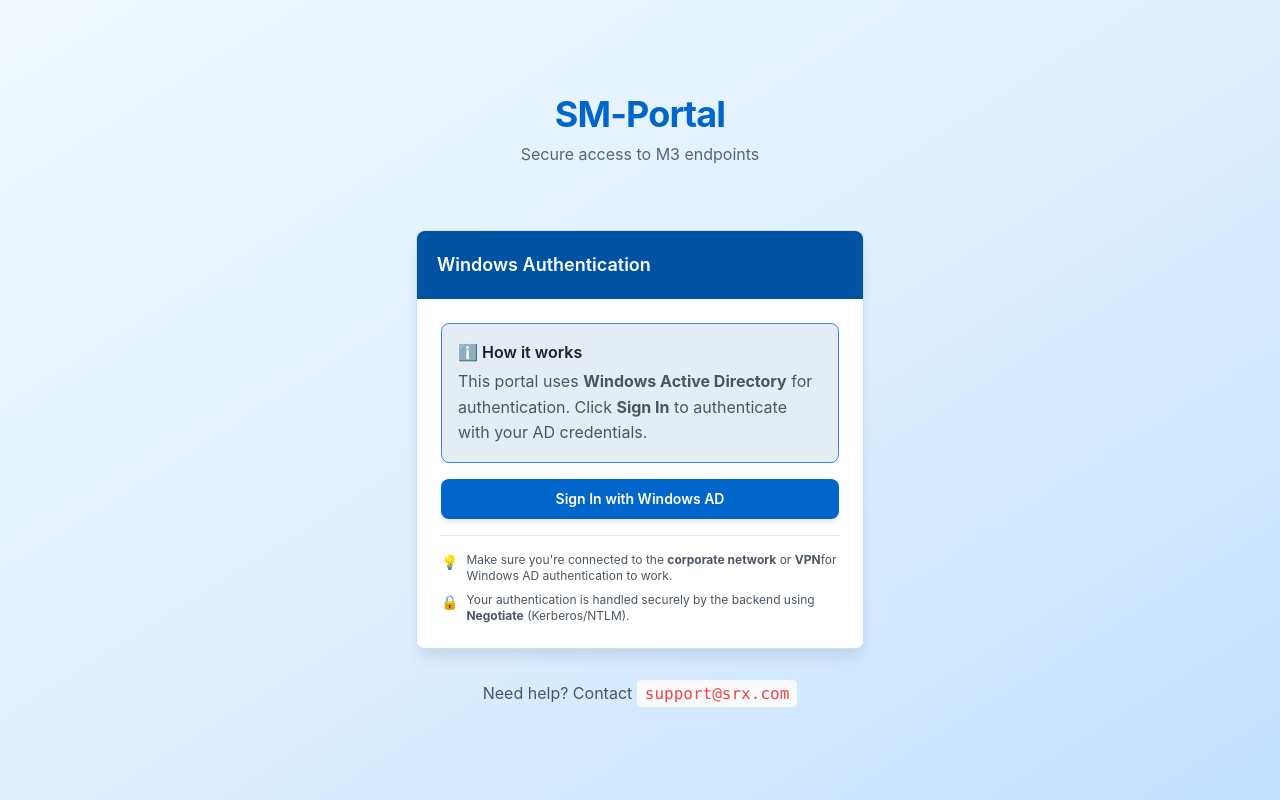
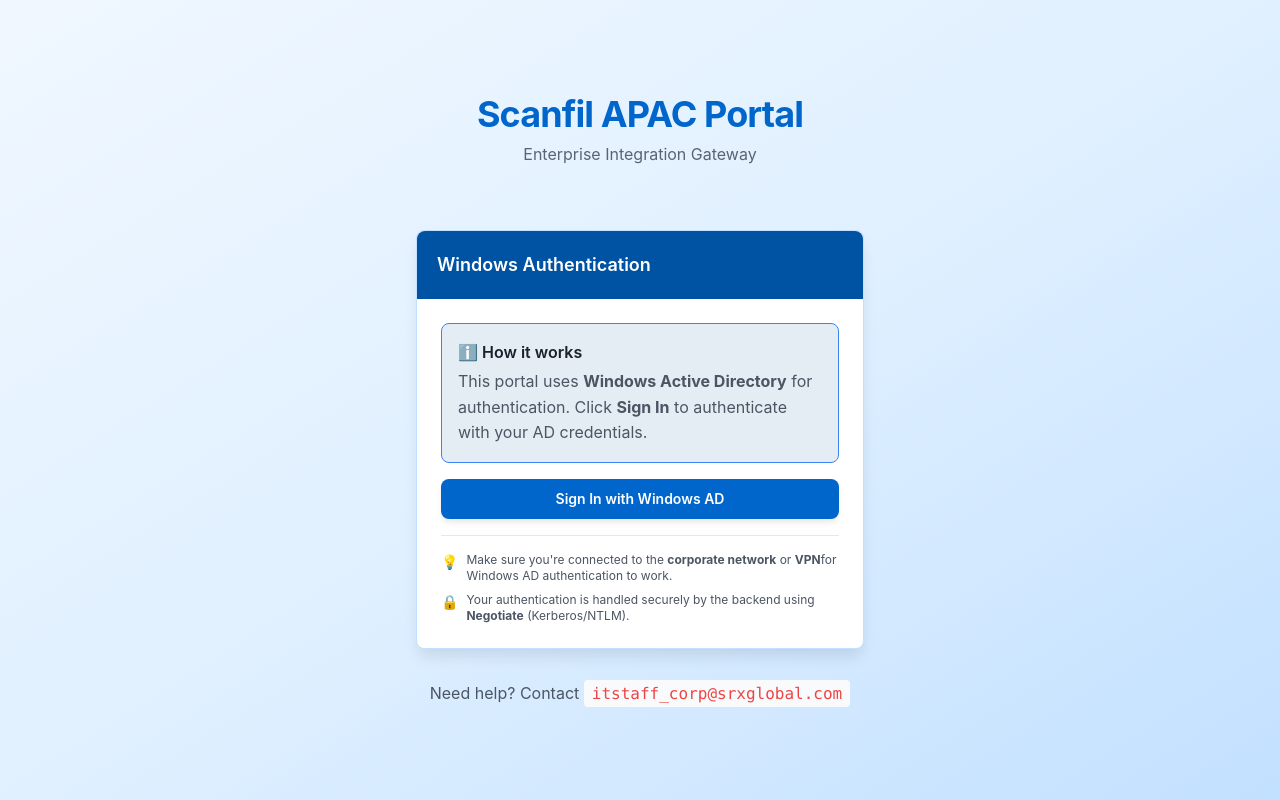
Before and after one commit to hsalazar-srx/SM-Portal, a React (Vite) app in the folder frontend/: page / in a window 1280 px wide. Built offline with nearby package versions, Linux system fonts and the light colour scheme; no server answers.

Commit message:
feat: Update SignIn component branding and support contact information

```diff
--- a/frontend/src/components/SignIn.tsx
+++ b/frontend/src/components/SignIn.tsx
@@ -27,10 +27,10 @@
         {/* Logo/Header */}
         <div className="text-center mb-lg md:mb-xl">
           <H1 className="text-primary m-0 mb-sm tracking-tight font-bold text-3xl md:text-4xl">
-            SM-Portal
+            Scanfil APAC Portal
           </H1>
           <Body className="text-text-weak opacity-90 text-sm md:text-base">
-            Secure access to M3 endpoints
+            Enterprise Integration Gateway
           </Body>
         </div>
 
@@ -100,7 +100,7 @@
         {/* Support Footer */}
         <div className="mt-lg text-center">
           <Caption className="text-text-weak">
-            Need help? Contact <Code className="text-error">support@srx.com</Code>
+            Need help? Contact <Code className="text-error">itstaff_corp@srxglobal.com</Code>
           </Caption>
         </div>
       </div>
```
Also changed, not shown: 1 other file (tests, documents, lock files or other folders).
